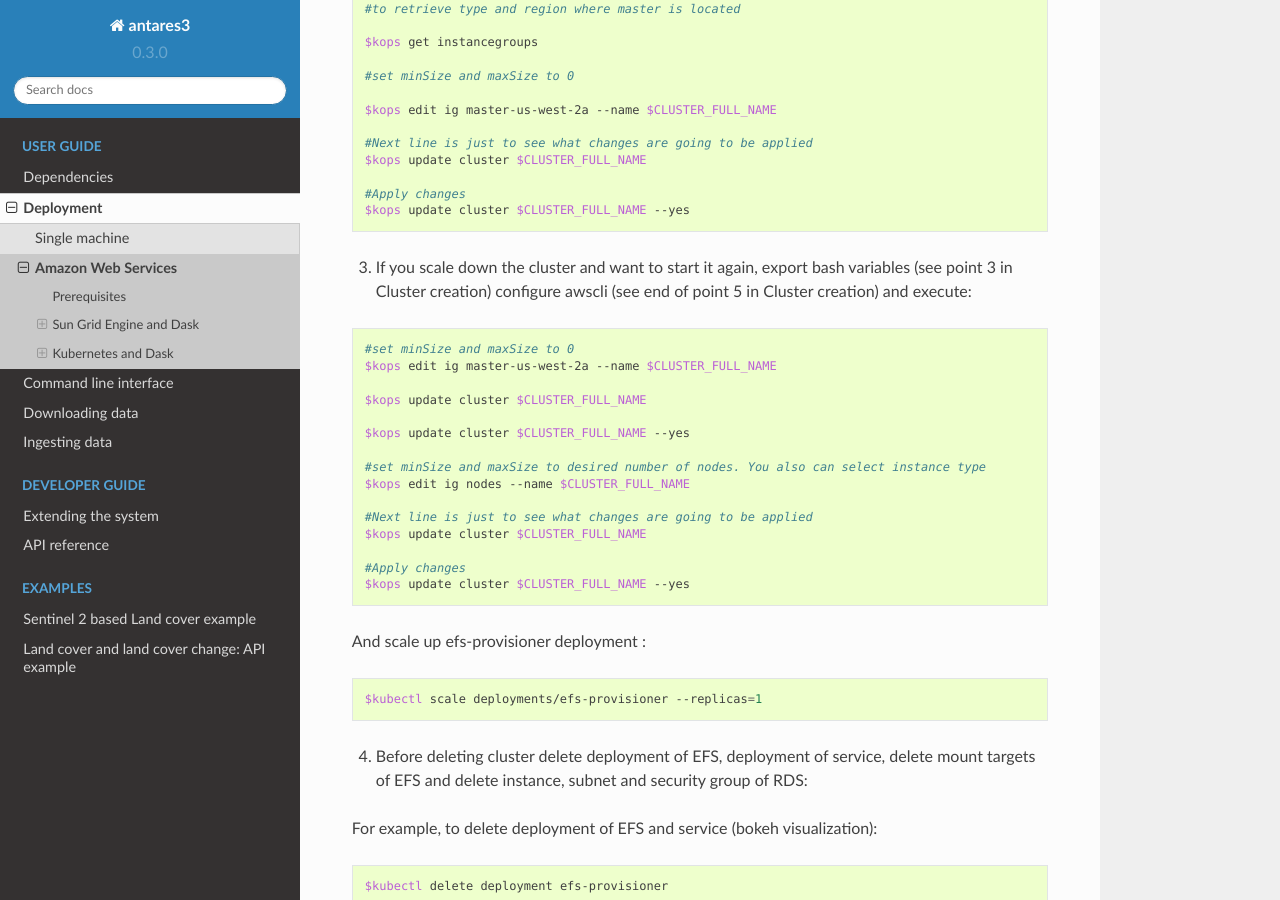
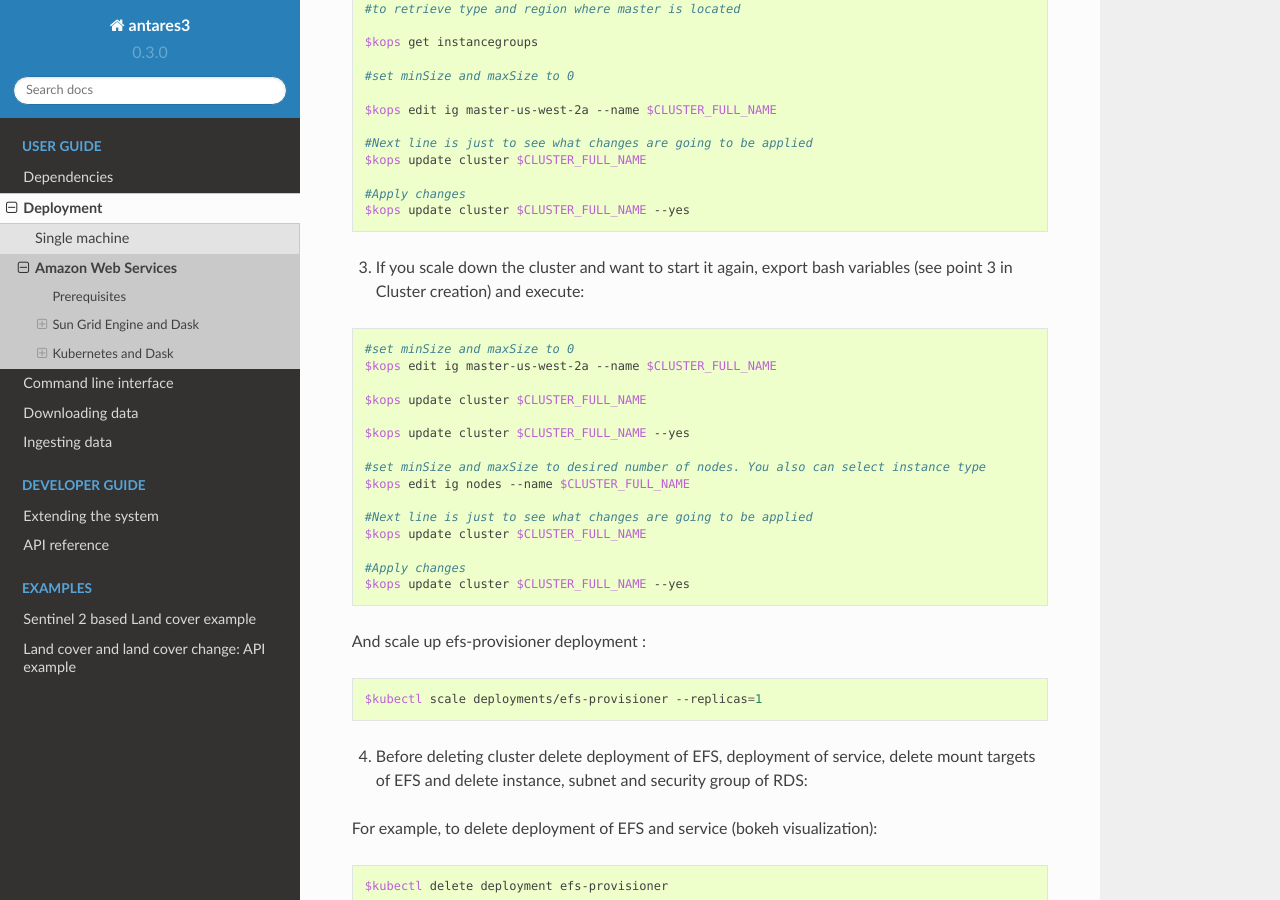
Before and after one commit to CONABIO/antares3, a Sphinx documentation site: the page built from docs/deployment/aws_cloud.rst, in a window 1280 px wide and 900 px high, scrolled down 34013 px. Built offline with Sphinx 7.4.7 and the Read the Docs theme 2.0.0, drawn with Linux system fonts in a browser that asks for light colours.

Commit message:
deleting useless requirement to start again k8s cluster

```diff
--- a/docs/deployment/aws_cloud.rst
+++ b/docs/deployment/aws_cloud.rst
@@ -1583,7 +1583,7 @@ Although in the ``antares3-scheduler.yaml`` and ``antares3-worker.yaml`` ther is
 
 .. code-block:: bash
 
-	$source .profile
+	$source ~/.profile
 
     $antares init -c mex
 
@@ -1662,7 +1662,7 @@ Proceed to scale down nodes and master:
 	$kops update cluster $CLUSTER_FULL_NAME --yes
 
 
-3. If you scale down the cluster and want to start it again, export bash variables (see point 3 in Cluster creation) configure awscli (see end of point 5 in Cluster creation) and execute:
+3. If you scale down the cluster and want to start it again, export bash variables (see point 3 in Cluster creation) and execute:
 
 .. code-block:: bash
 
```
